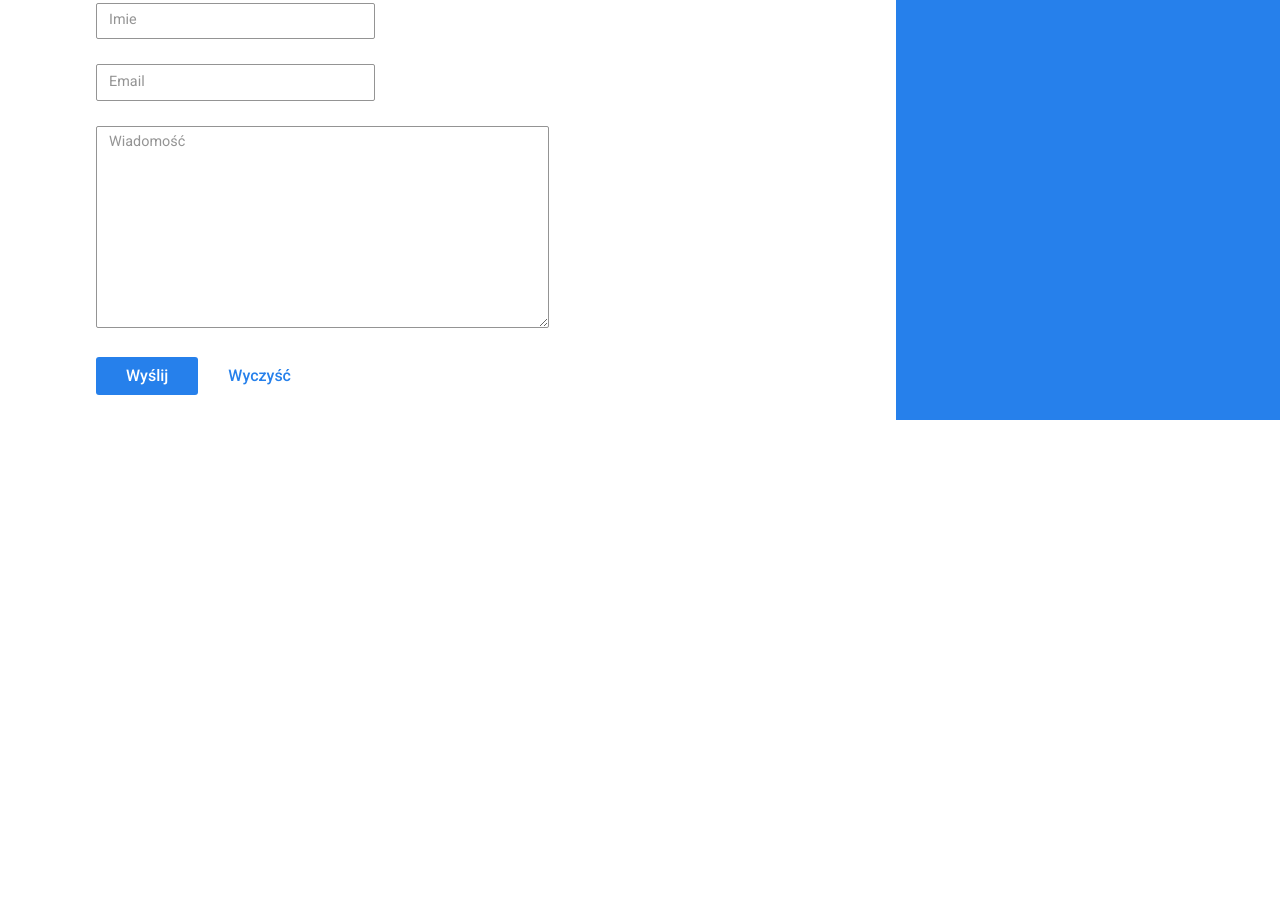
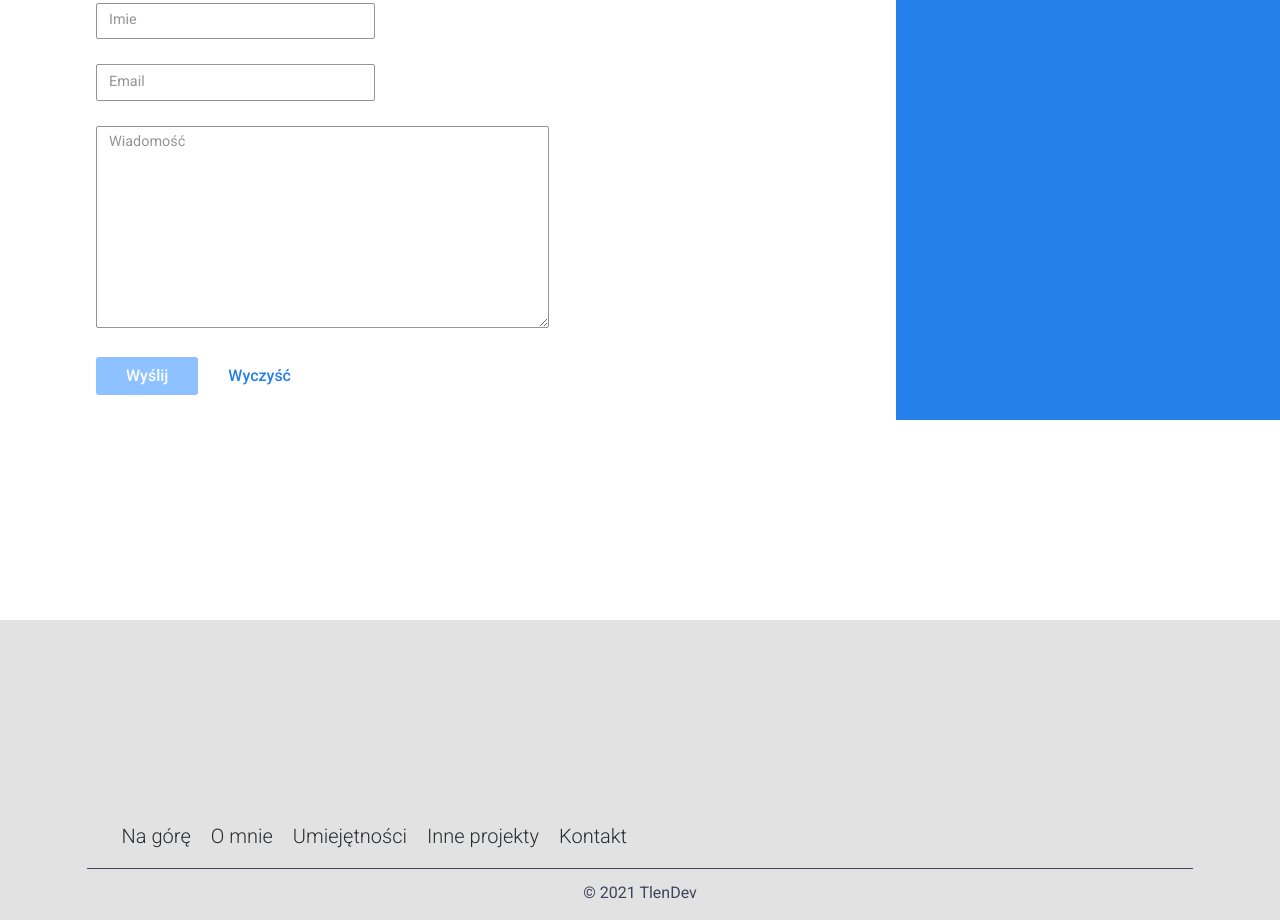
Before and after one commit to PaulSkorupski/landing, a plain HTML site: page index.html in a window 1280 px wide. Shown: the part 3030-3950 px from the top of the page. Before the commit the page ends 3467 px from the top, so only its background shows below. Drawn offline with Linux system fonts and the light colour scheme.

Commit message:
Add footer, finish contact

```diff
--- a/index.html
+++ b/index.html
@@ -297,7 +297,19 @@
                 </form>
             </div>
         </div>
-        <div class="footer"></div>
+        <div class="footer">
+            <div class="footer-split">
+                <div class="footer-panel-shortcuts">
+                    <a href="#" class="footer-shortcut">Na górę</a>
+                    <a href="#" class="footer-shortcut">O mnie</a>
+                    <a href="#" class="footer-shortcut">Umiejętności</a>
+                    <a href="#" class="footer-shortcut">Inne projekty</a>
+                    <a href="#" class="footer-shortcut">Kontakt</a>
+                </div>
+                <div class="footer-panel-divider"></div>
+                <div class="footer-panel-copyright">© 2021 TlenDev</div>
+            </div>
+        </div>
     </div>
 </body>
 </html>
--- a/scss/_contact.scss
+++ b/scss/_contact.scss
@@ -47,6 +47,7 @@
 
 .contact-send {
     @include button;
+    background-color: #8dc1ff;
     cursor: not-allowed;
     padding: 10px 30px;
     border: none;
--- /dev/null
+++ b/scss/_footer.scss
@@ -0,0 +1,46 @@
+.footer {
+    margin-top: 200px;
+    height: 300px;
+    background-color: $cl-divider;
+    display: flex;
+    justify-content: center;
+    align-items: center;
+    color: $cl-400;
+}
+
+.footer-split {
+    display: flex;
+    flex-flow: column nowrap;
+    width: 90%;
+    height: 90%;
+}
+
+.footer-panel-shortcuts {
+    flex: 10;
+    display: flex;
+    flex-flow: row wrap;
+    align-items: flex-end;
+    width: 90%;
+    margin: auto;
+    margin-bottom: 5px;
+}
+
+.footer-panel-shortcuts a {
+    text-decoration: none;
+    font-size: 1.25rem;
+    margin-right: 20px;
+    color: $cl-600;
+    font-weight: 300;
+}
+
+.footer-panel-divider {
+    margin: 15px auto;
+    background-color: $cl-400;
+    width: 96%;
+    height: 1px;
+}
+
+.footer-panel-copyright {
+    flex: 1;
+    text-align: center;
+}
--- a/scss/main.scss
+++ b/scss/main.scss
@@ -8,6 +8,7 @@
 @import 'about';
 @import 'projects';
 @import 'contact';
+@import 'footer';
 
 :root {
     scroll-behavior: smooth;
```
Also changed, not shown: css/main.css, 1 other file.
